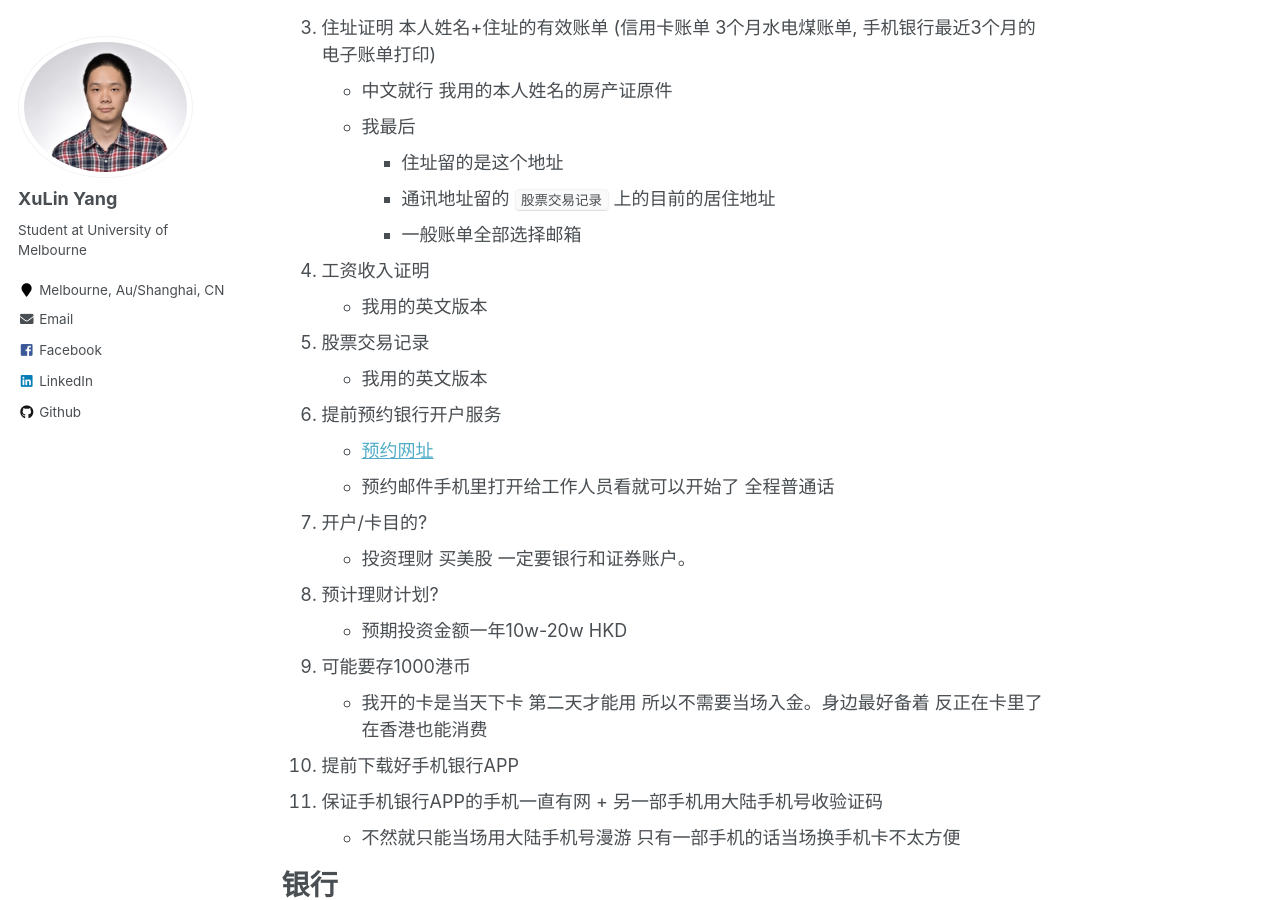
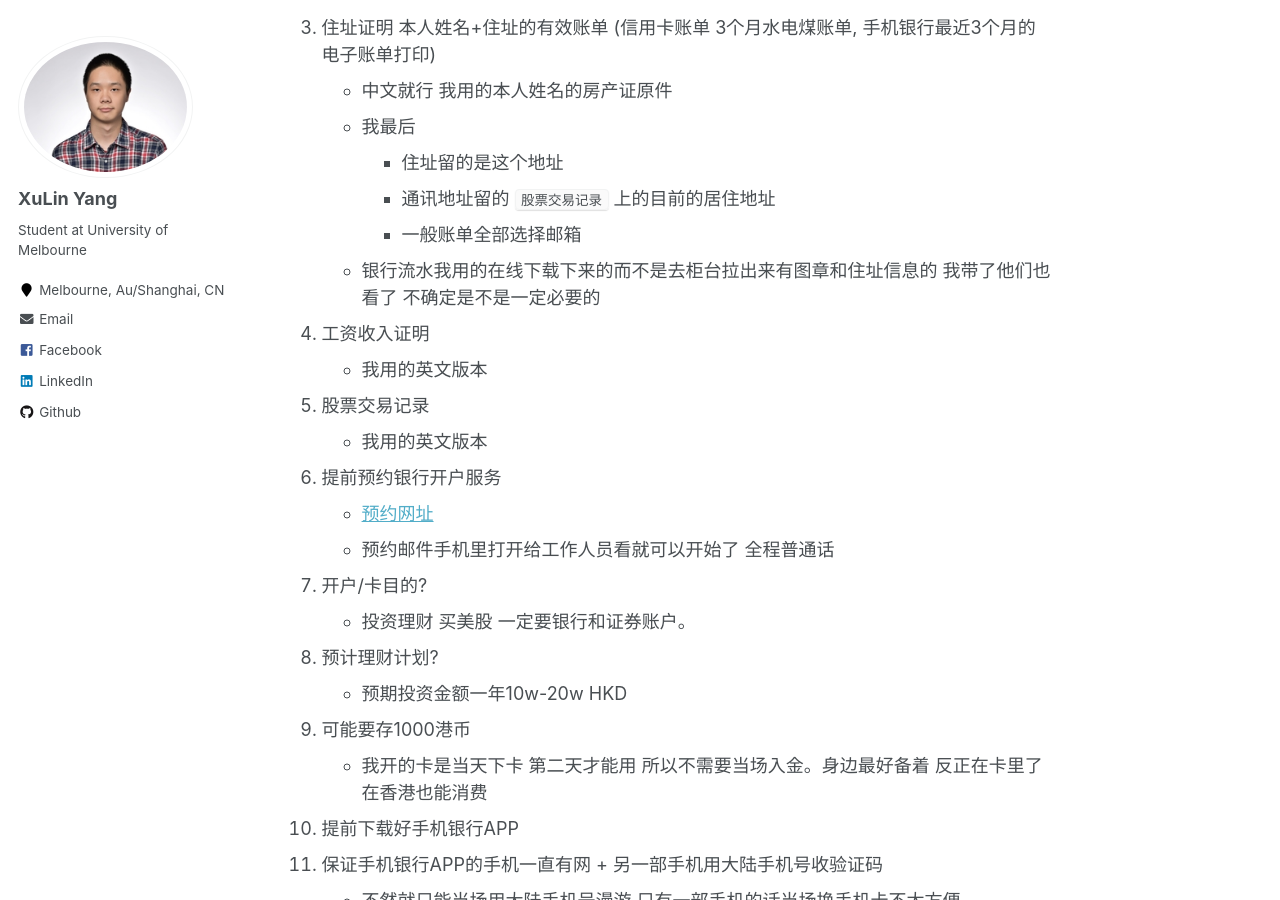
Before and after one commit to yangxvlin/yangxvlin.github.io, a Jekyll site: the page built from _posts/2023-12-07-hongkong-bank-card-apply.md, in a window 1280 px wide and 900 px high, scrolled down 450 px. Built offline with Jekyll 4.4.1, drawn with Linux system fonts in a browser that asks for light colours.

Commit message:
fix typo

```diff
--- a/_posts/2023-12-07-hongkong-bank-card-apply.md
+++ b/_posts/2023-12-07-hongkong-bank-card-apply.md
@@ -17,6 +17,7 @@ My summary and notes on opening a HongKong bank account.
         - 住址留的是这个地址
         - 通讯地址留的 `股票交易记录` 上的目前的居住地址
         - 一般账单全部选择邮箱
+    - 银行流水我用的在线下载下来的而不是去柜台拉出来有图章和住址信息的 我带了他们也看了 不确定是不是一定必要的
 4. 工资收入证明
     - 我用的英文版本
 5. 股票交易记录
```
